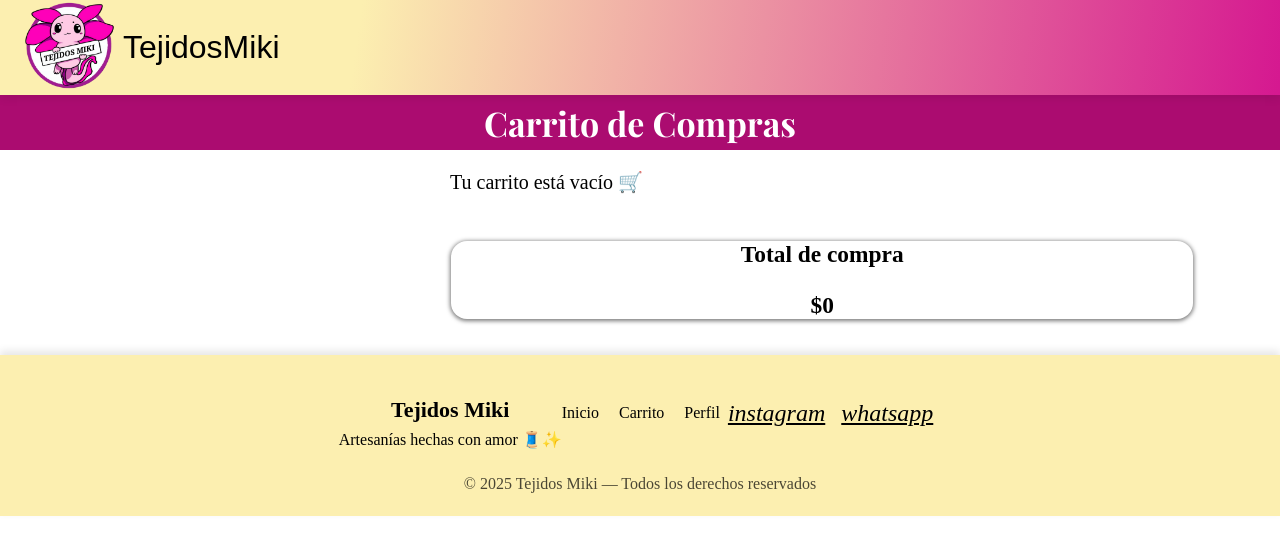
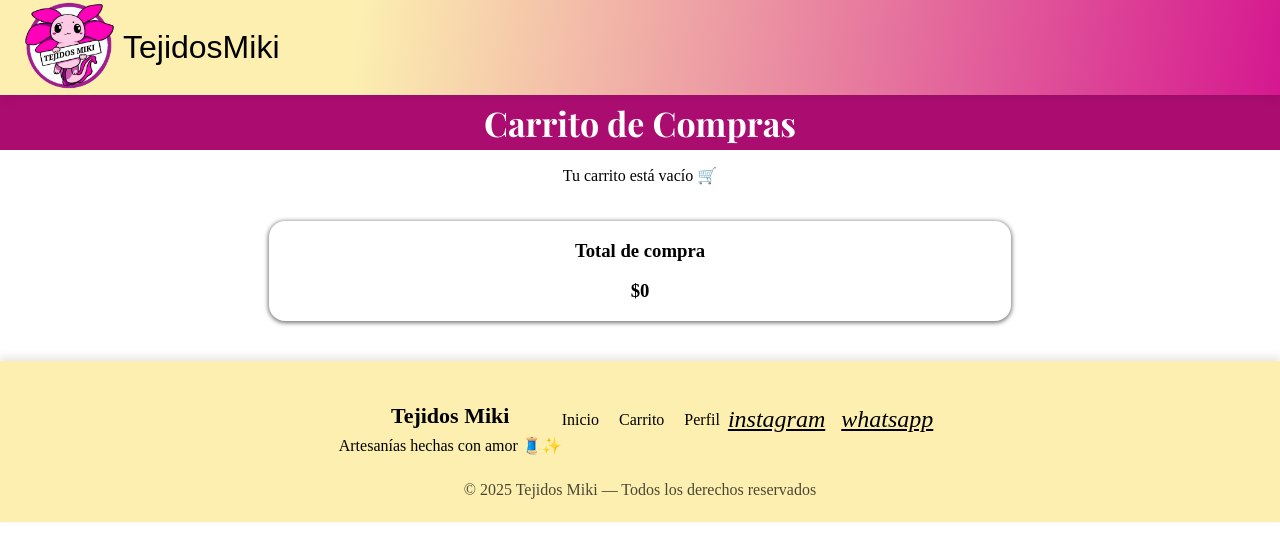
Before and after one commit to elu223/frontend, a React (Vite) app: page /carrito in a window 1280 px wide. Shown: the top 560 px of the page. Built offline with nearby package versions, Linux system fonts and the light colour scheme; a web font is replaced by a local one.

Commit message:
estilos cambiados de carrito

```diff
--- a/src/Componentes/Vista-Carrito/VistaCarrito.css
+++ b/src/Componentes/Vista-Carrito/VistaCarrito.css
@@ -1,9 +1,14 @@
 
 .Carrito-container {
-  font-size: 20px;
   width: 100vw;
   height: auto;
   background-color: #ffffff;
+}
+.carrito {
+    display: flex;
+    flex-direction: column;
+    align-content: center;
+    align-items: center;
 }
 
 .tituloCarrito {
@@ -34,7 +39,7 @@ h2.tituloCarrito {
 
 
 .itemsLista {
-  margin-left: 450px;
+
   display: flex;
   flex-direction: column;
   flex-wrap: nowrap;
@@ -95,11 +100,10 @@ h2.tituloCarrito {
 
 .Carrito-total {
   box-shadow: 0px 1px 4px 1px #7a7a7a;
-    top: 4px;
-    left: 451px;
     position: relative;
     border-radius: 16px;
     background: white;
+    margin-top: 20px;
     width: 58%;
     text-align: center;
 }
```
